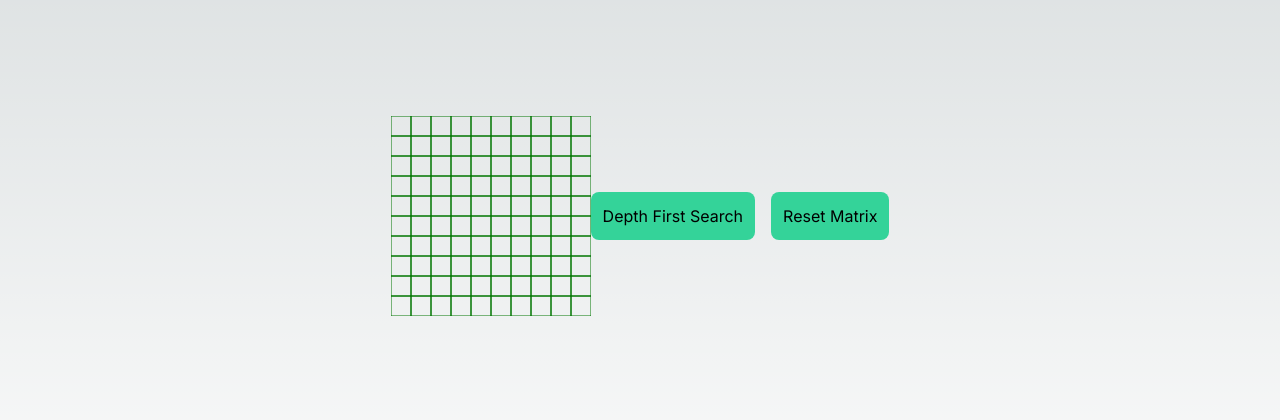
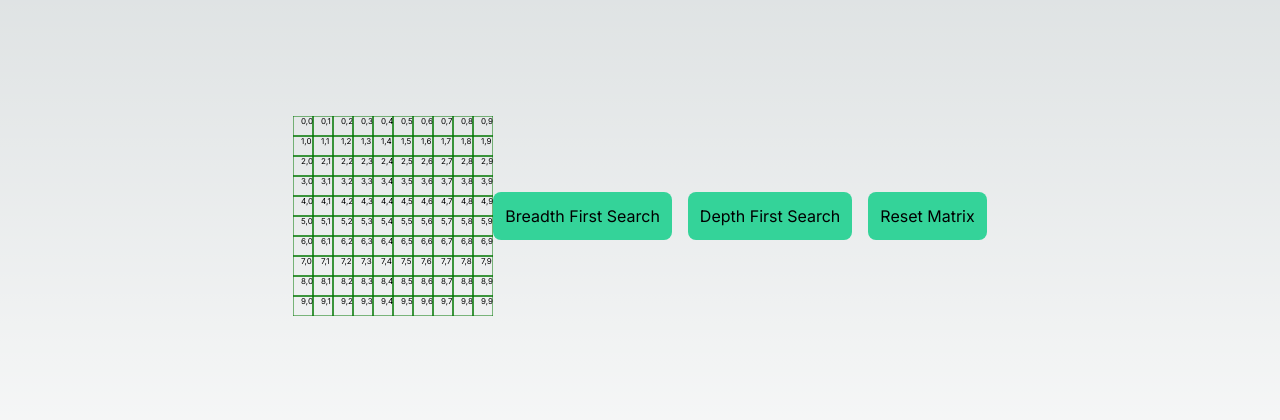
Before and after one commit to Albx68/friendly-octo-lamp, a Next.js app: page / in a window 1280 px wide. Shown: the part 184-604 px from the top of the page. Built offline with nearby package versions, Linux system fonts and the light colour scheme.

Commit message:
dfs animate

```diff
--- a/src/components/Grid.tsx
+++ b/src/components/Grid.tsx
@@ -13,45 +13,73 @@ import React, { useMemo, useState } from 'react'
 const Grid = () => {
     const { height: windowHeight, width: windowWidth } = useWindowDimensions()
     const { matrix, setMatrix, resetMatrix, setStartNode, setEndNode } = usePathFindingStore(state => state)
-    const [currentVisitingNode, setCurrentVisitingNode] = useState({ row: 0, col: 0 })
+    const [currentVisitingNode, setCurrentVisitingNode] = useState({ row: 4, col: 4 })
     // const dimension = windowHeight * windowWidth
     // const totalNodes = ROW_COUNT * COL_COUNT
     // const unitNodeArea = dimension / totalNodes
     // const unitNode = Math.round(Math.sqrt(unitNodeArea)) - 1
     const unitNode = 20
-    const traverseMatrixDFS = (row: number, col: number): void => {
-        // Define the possible moves (up, down, left, right)
+
+    const delay = 1000; // Adjust the delay between DFS steps (in milliseconds)
+
+    const traverseMatrixDFS = async (row: number, col: number): Promise<void> => {
         const rowMoves = [-1, 1, 0, 0];
         const colMoves = [0, 0, -1, 1];
 
-        // Update visited status for the current cell
+        const stack = [{ row, col }];
 
-        setCurrentVisitingNode({ row: row, col: col })
+        while (stack.length > 0) {
+            const { row, col } = stack.pop() as { row: number; col: number };
 
+            setCurrentVisitingNode({ row, col });
             setMatrix(row, col);
 
-        // Process the current cell
 
-        // Explore all possible neighbor cells
             for (let i = 0; i < 4; i++) {
                 const newRow = row + rowMoves[i];
                 const newCol = col + colMoves[i];
-
-            console.log("col row", newCol, newRow)
+                await new Promise((resolve) => setTimeout(resolve, delay)); // Delay animation
 
                 if (
                     newRow >= 0 && newRow < ROW_COUNT &&
                     newCol >= 0 && newCol < COL_COUNT &&
                     !matrix[newRow][newCol].visited
                 ) {
-                traverseMatrixDFS(newRow, newCol);
+                    stack.push({ row: newRow, col: newCol });
+                }
             }
         }
 
+    }
 
+    const traverseMatrixBFS = async (startRow: number, startCol: number): Promise<void> => {
+        const rowMoves = [-1, 1, 0, 0];
+        const colMoves = [0, 0, -1, 1];
+
+        const queue = [{ row: startRow, col: startCol }];
+
+        while (queue.length > 0) {
+            const { row, col } = queue.shift() as { row: number; col: number };
+
+            setCurrentVisitingNode({ row, col });
+            setMatrix(row, col);
+
+            await new Promise((resolve) => setTimeout(resolve, delay)); // Delay animation
+
+            for (let i = 0; i < 4; i++) {
+                const newRow = row + rowMoves[i];
+                const newCol = col + colMoves[i];
+
+                if (
+                    newRow >= 0 && newRow < ROW_COUNT &&
+                    newCol >= 0 && newCol < COL_COUNT &&
+                    !matrix[newRow][newCol].visited
+                ) {
+                    queue.push({ row: newRow, col: newCol });
+                }
+            }
+        }
     };
-
-
     return <div className='flex h-screen flex-wrap justify-center items-center'><svg
 
         width={COL_COUNT * unitNode}
@@ -60,19 +88,17 @@ const Grid = () => {
         {matrix.map((row, rowIdx) => {
             return row.map((col, colIdx) => {
                 const isVisited = matrix[rowIdx][colIdx].visited;
-                const isStartNode = matrix[rowIdx][colIdx].isStartNode
-                const isCurrent = currentVisitingNode.row == rowIdx && currentVisitingNode.col == colIdx
-                const fillColor = isCurrent ? '#9999ff' : '#dd9999'
-                console.log(isVisited, rowIdx, colIdx)
+                const isStartNode = matrix[rowIdx][colIdx].isStartNode;
+                const isCurrent = currentVisitingNode.row === rowIdx && currentVisitingNode.col === colIdx;
+                const fillColor = isVisited ? '#9999ff' : '#dd9999';
                 const scale = isVisited ? 1 : 0;
 
                 return (
-                    <motion.g key={`${rowIdx}x${colIdx}`}
-                    >
+                    <motion.g key={`${rowIdx}x${colIdx}`}>
                         <motion.rect
-                            initial={{ scale: 1 }}
-                            animate={{ fill: fillColor, scale }}
-                            transition={{ delay: 0.1 * rowIdx + 0.1 * colIdx, duration: 1 }}
+                            initial={{ scale: 0 }} // Start scale from 0 for visited cells
+                            animate={{ scale: scale }}
+                            transition={{ delay: 0.1 * rowIdx }}
                             width={unitNode}
                             height={unitNode}
                             x={colIdx * unitNode}
@@ -81,8 +107,9 @@ const Grid = () => {
                             stroke={"#007700"}
                             className={`text-xs text-emerald-700`}
                             onClick={() => { }}
-                        /> :
+                        />
                         <motion.rect
+                            initial={{ scale: 1 }} // Start scale from 1 for unvisited cells
                             transition={{ duration: 0.01 * rowIdx * colIdx }}
                             key={`${rowIdx}x${colIdx}`}
                             width={unitNode}
@@ -94,14 +121,17 @@ const Grid = () => {
                             stroke={"#007700"}
                             className={`text-xs text-emerald-700`}
                             onClick={() => { }}
-
                         />
+                        <text x={colIdx * unitNode + 8}
+                            y={rowIdx * unitNode + 8} fontSize={8} >{rowIdx},{colIdx}</text>
                     </motion.g>
                 );
             });
         })}
     </svg>
         <div className='flex gap-4 '>
+            <button className='p-3 rounded-lg bg-emerald-400' onClick={() => traverseMatrixBFS(2, 2)}>Breadth First Search</button>
+
             <button className='p-3 rounded-lg bg-emerald-400' onClick={() => traverseMatrixDFS(2, 2)}>Depth First Search</button>
             <button className='p-3 rounded-lg bg-emerald-400' onClick={resetMatrix}>Reset Matrix</button>
         </div>
```
Lines whose indentation alone changed are shown as unchanged.
